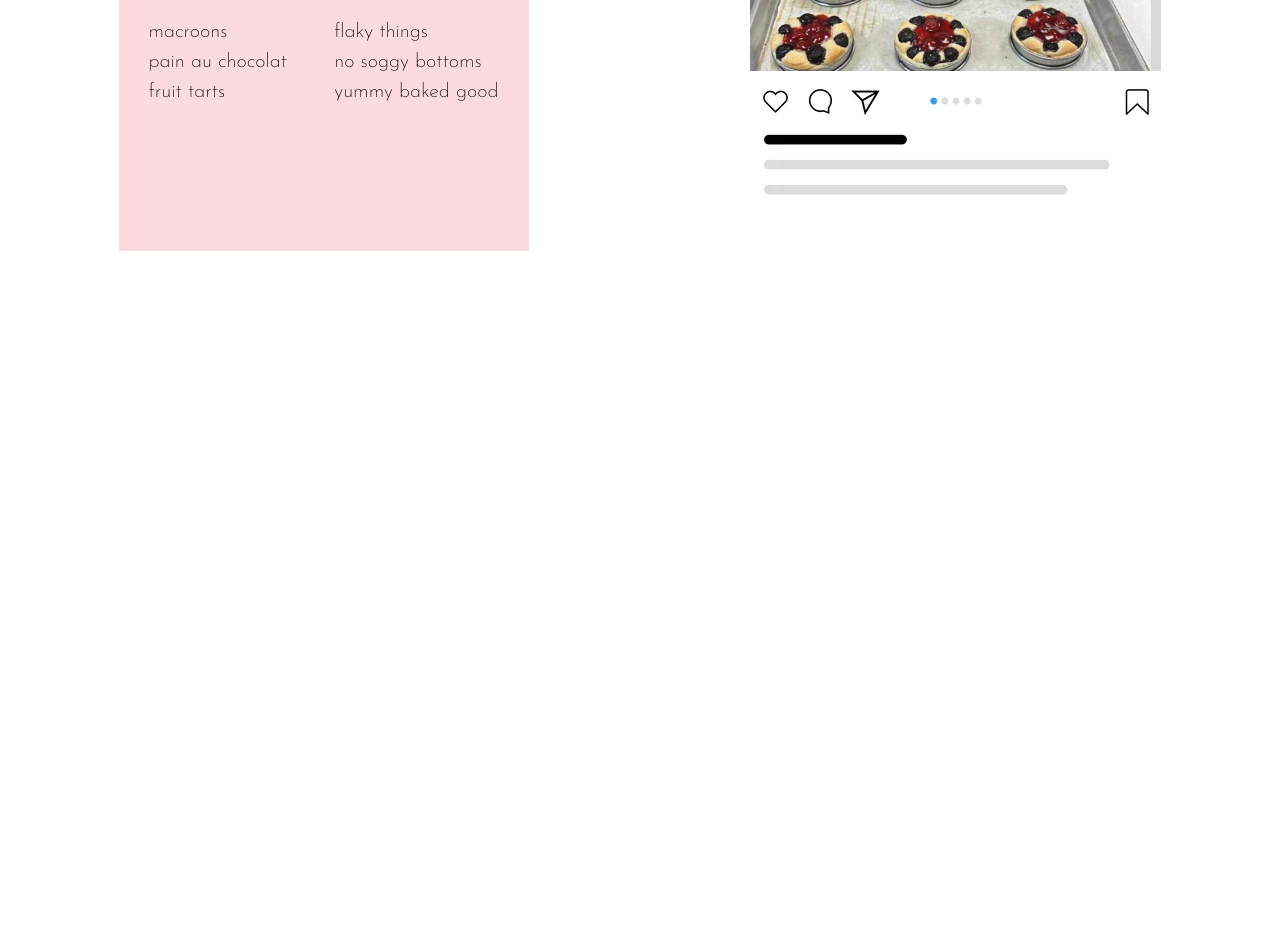
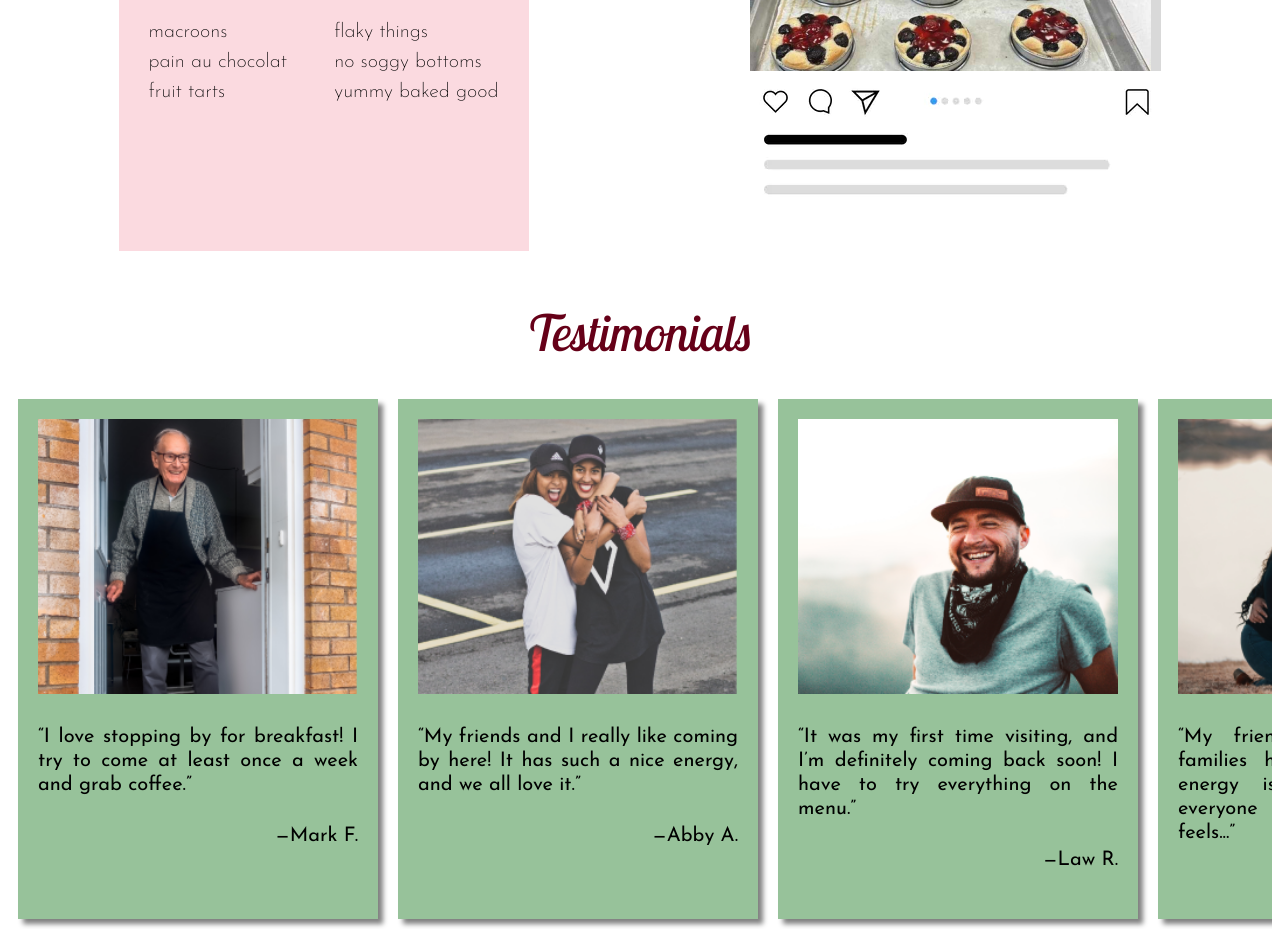
Before and after one commit to JClark9701/HW_18, a plain HTML site: page index.html in a window 1280 px wide. Shown: the part 2918-3855 px from the top of the page. Before the commit the page ends 3177 px from the top, so only its background shows below. Drawn offline with Linux system fonts and the light colour scheme.

Commit message:
testimonials

```diff
--- a/css/style.css
+++ b/css/style.css
@@ -259,6 +259,7 @@ li {
     display: flex;
     flex-direction: row;
     justify-content: space-around;
+    margin-bottom: 50px;
 }
 
 .specialtyCard {
@@ -285,3 +286,54 @@ li {
     font-size: 20px;
     justify-content: space-between;
 }
+
+/* Testimonials */
+.testTitle{
+    font-family: 'Lobster Two', 'Open Sans', 'sans-serif';
+    color: #660018;
+    text-align: center;
+    font-style: italic;
+    font-size: 50px;
+    margin: 25px 0px;
+}
+.testimonialScroll {
+    display: flex;
+    justify-content: flex-start;
+    align-items: center;
+    overflow-x: auto;
+}
+
+.testimonialScroll::-webkit-scrollbar {
+    width: 0;
+}
+
+.testCard {
+    min-width: 320px;
+    background-color: #97C29A;
+    margin: 10px;
+    width: 330px;
+    height: 480px;
+    padding: 20px;
+    box-shadow: 5px 5px 5px grey;
+}
+
+.testCard img {
+    max-width: 100%;
+    height: 275px;
+
+}
+
+.cardContainer {
+    font-family: 'Josefin Sans', 'Open Sans', 'sans-serif';
+    line-height: 1.2;
+    font-size: 20px;
+}
+
+.cardContainer h4 {
+    font-weight: 400;
+    text-align: justify;
+}
+
+.cardContainer p {
+    text-align: right;
+}
--- a/index.html
+++ b/index.html
@@ -134,6 +134,48 @@
             </div>
         </div>
 
+        <!-- Testimonials -->
+        <div class="testTitle">
+            Testimonials
+        </div>
+        <div class="testimonialScroll">
+            <div class="testCard">
+                <img src="/images/old-man-testimonial.png">
+                <div class="cardContainer">
+                    <h4>“I love stopping by for breakfast! I try to come at least once a week and grab coffee.”</h4>
+                    <p>—Mark F.</p>
+                </div>
+            </div>
+            <div class="testCard">
+                <img src="/images/besties-testimonial.png">
+                <div class="cardContainer">
+                    <h4>“My friends and I really like coming by here! It has such a nice energy, and we all love it.”</h4>
+                    <p>—Abby A.</p>
+                </div>
+            </div>
+            <div class="testCard">
+                <img src="/images/guy-testimonial.png">
+                <div class="cardContainer">
+                    <h4>“It was my first time visiting, and I’m definitely coming back soon! I have to try everything on the menu.”</h4>
+                    <p>—Law R.</p>
+                </div>
+            </div>
+            <div class="testCard">
+                <img src="/images/fam-testimonial.png">
+                <div class="cardContainer">
+                    <h4>“My friends and I bring our families here all the time. The energy is so welcoming, and everyone here is so friendly. It feels...”</h4>
+                    <p>—Emilio T.</p>
+                </div>
+            </div>
+            <div class="testCard">
+                <img src="/images/old-lady-testimonial.png">
+                <div class="cardContainer">
+                    <h4>“If you’re ever in town, you absolutely have to try a Palmier. Best thing I’ve ever eaten, I swear.”</h4>
+                    <p>—Alice M.</p>
+                </div>
+            </div>
+        </div>
+
 
     </body>
 </html>
```
Also changed, not shown: images/besties-testimonial.png (added), images/fam-testimonial.png (added), images/guy-testimonial.png (added), images/old-lady-testimonial.png (added), images/old-man-testimonial.png (added).
